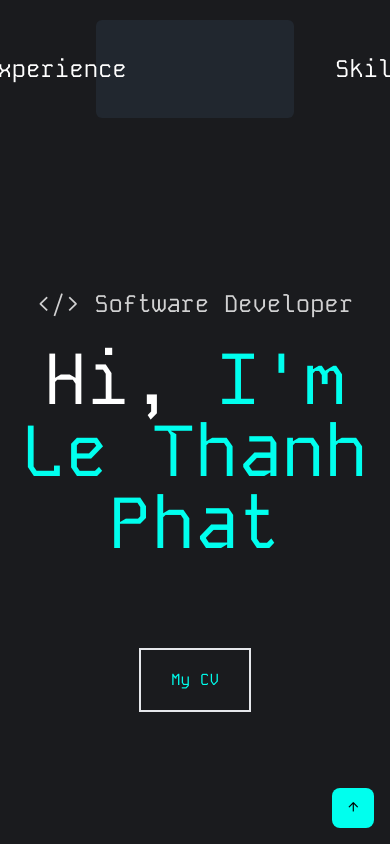
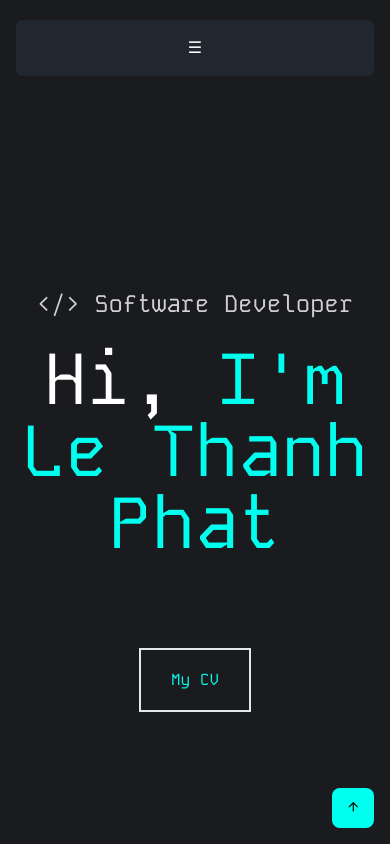
Before and after one commit to PuckyIT/Portfolio, a Next.js app: page / in a window 390 px wide. Shown: the top 844 px of the page. Built offline with nearby package versions, Linux system fonts and the light colour scheme.

Commit message:
done responsive

```diff
--- a/src/app/data/project.ts
+++ b/src/app/data/project.ts
@@ -34,7 +34,7 @@ export const projects = [
         technologies: ["Next.js", "TypeScript", "MUI", "Vuexy"],
         projectLink: "https://github.com/Lenal-P/Sgod-Admin",
         liveLink: null,
-        image: "/images/default.png",
+        image: "/images/sgod.png",
     },
     {
         name: "VocabTutorAI (Admin Page)",
--- a/src/app/page.tsx
+++ b/src/app/page.tsx
@@ -16,8 +16,8 @@ const TechTag = ({ children }: { children: React.ReactNode }) => (
 );
 
 export default function Portfolio() {
-  const [activeSection, setActiveSection] = useState("projects");
   const [form, setForm] = useState({ name: "", email: "", message: "" });
+  const [menuOpen, setMenuOpen] = useState(false);
 
   const scrollToSection = (sectionId: string) => {
     const section = document.getElementById(sectionId);
@@ -30,8 +30,6 @@ export default function Portfolio() {
         top: sectionPosition,
         behavior: "smooth",
       });
-
-      setActiveSection(sectionId);
     }
   };
 
@@ -103,23 +101,55 @@ export default function Portfolio() {
   return (
     <div className="min-h-screen bg-[#1A1B1E] text-white ">
       {/* Navigation */}
-      <nav className="fixed top-5 left-24 right-24 rounded-md py-4 bg-[#21272F] z-50">
+      <nav className="fixed top-5 left-4 right-4 md:left-24 md:right-24 rounded-md py-4 bg-[#21272F] z-50">
         <div className="container mx-auto px-4">
-          <div className="flex justify-center space-x-52 py-4 text-2xl">
-            {["projects", "experience", "skills", "contact"].map((section) => (
+          <div className="flex justify-center items-center">
+            {/* Hamburger Button */}
+            <button
+              onClick={() => setMenuOpen(!menuOpen)}
+              className="text-white md:hidden"
+            >
+              ☰
+            </button>
+
+            {/* Desktop Menu */}
+            <div className="hidden md:flex justify-center space-x-48 py-4 text-xl font-bold">
+              {["projects", "experience", "skills", "contact"].map(
+                (section) => (
                   <button
                     key={section}
                     onClick={() => scrollToSection(section)}
-                className={`capitalize ${
-                  activeSection === section
-                    ? "text-[#00FFEE] border-b-2 border-[#00FFEE]"
-                    : "text-white"
-                }`}
+                    className={`relative capitalize group`}
+                  >
+                    {section}
+                    <span
+                      className={`absolute top-7 left-0 h-[3px] w-0 bg-white transition-all duration-300 group-hover:w-full`}
+                    ></span>
+                  </button>
+                )
+              )}
+            </div>
+          </div>
+
+          {/* Mobile Menu */}
+          {menuOpen && (
+            <div className="mt-4 bg-[#1A1B1E] rounded-lg p-4 text-center md:hidden font-bold">
+              {["projects", "experience", "skills", "contact"].map(
+                (section) => (
+                  <button
+                    key={section}
+                    onClick={() => {
+                      scrollToSection(section);
+                      setMenuOpen(false); // Close menu after clicking
+                    }}
+                    className={`block w-full py-2 capitalize `}
                   >
                     {section}
                   </button>
-            ))}
+                )
+              )}
             </div>
+          )}
         </div>
       </nav>
 
```
Lines whose indentation alone changed are shown as unchanged.
